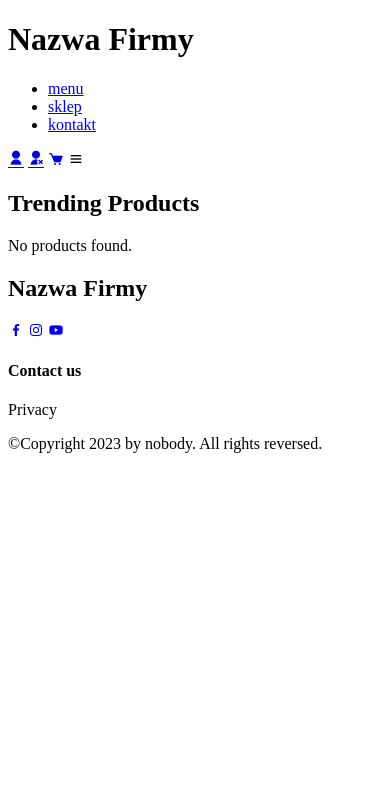
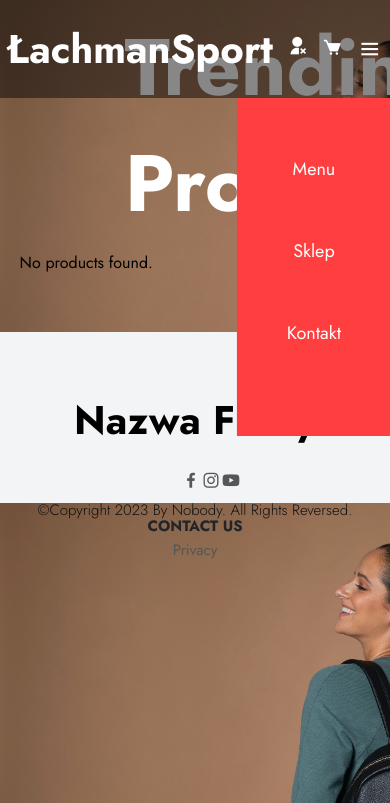
Before and after one commit to blackglasses4/Sklep-Internetowy, a PHP site: page /sklep.php in a window 390 px wide; the page is wider, and only the part inside the window is pictured. Shown: the top 803 px of that part. Run offline with PHP 8.4, Linux system fonts and the light colour scheme; a user stored in the database is signed in; data that the repository does not hold is empty.

Commit message:
zmiany w sklepie, css sklep.php, shop now

```diff
--- a/admin/include/styles.crud2.css
+++ b/admin/include/styles.crud.css
@@ -1,7 +1,6 @@
 body {
-    background-color: rgb(166, 173, 185);
+    background-color: rgb(255, 255, 255);
 }
-
 
 h1 {
     align-items: center;
@@ -20,6 +19,6 @@ h1 {
     align-items: center;
     justify-content: space-between;
     align-items: center;
-    margin-left: 5%;
+    margin-left: 4%;
     margin-right: 88%;
 }
--- a/admin/include/users.crud.php
+++ b/admin/include/users.crud.php
@@ -10,7 +10,7 @@ session_start();
     <meta name="viewport" content="width=device-width, initial-scale=1.0">
     <title>Document</title>
     <link rel="stylesheet" href="https://cdn.jsdelivr.net/npm/bootstrap@4.0.0/dist/css/bootstrap.min.css">
-    <link rel="stylesheet" href="styles.crud2.css">
+    <link rel="stylesheet" href="styles.crud.css">
 </head>
 
 <body>
--- a/index.php
+++ b/index.php
@@ -27,11 +27,11 @@ session_start();
 
 <body>
   <header>
-    <h1 class="company-name">Nazwa Firmy</h1>
+    <h1 class="company-name">ŁachmanSport</h1>
 
     <ul class="menu">
       <li><a href="./index.php" class="active">menu</a></li>
-      <li><a href="#sklep">sklep</a></li>
+      <li><a href="./sklep.php">sklep</a></li>
       <li><a href="#kontakt">kontakt</a></li>
     </ul>
 
@@ -60,7 +60,7 @@ session_start();
         <h1>New Summer <br> Collection </h1>
         <p>There's Nothing like Trend</p>
 
-        <a href="./login.php" class="main-shop">Shop Now <i class='bx bx-right-arrow-alt'></i></a>
+        <a href="./sklep.php" class="main-shop">Shop Now <i class='bx bx-right-arrow-alt'></i></a>
       </div>
 
       <div class="down-arrow">
--- a/sklep.php
+++ b/sklep.php
@@ -8,7 +8,7 @@ session_start();
   <meta charset="UTF-8">
   <meta name="viewport" content="width=device-width, initial-scale=1.0">
   <title>Trending Products</title>
-  <link rel="stylesheet" href="styles-menu2.css">
+  <link rel="stylesheet" href="styles-sklep.css">
   <link rel="preconnect" href="https://fonts.googleapis.com">
   <link rel="preconnect" href="https://fonts.gstatic.com" crossorigin>
   <link
@@ -24,7 +24,7 @@ session_start();
 
 <body>
   <header>
-    <h1 class="company-name">Nazwa Firmy</h1>
+    <h1 class="company-name">ŁachmanSport</h1>
 
     <ul class="menu">
       <li><a href="./index.php" class="active">menu</a></li>
@@ -33,7 +33,6 @@ session_start();
     </ul>
 
     <div class="login-icon">
-      <a href="./login.php"><i class="ri-user-fill"></i></a>
       <a href="./logout.php?logout=<?php echo $_SESSION["username"]; ?>" onclick="return confirm('Jesteś pewien, że chcesz się wylogować?');" class="delete-btn"><i class="ri-user-unfollow-fill"></i></a>
       <a href="#"><i class='bx bxs-cart'></i></a>
 
--- /dev/null
+++ b/styles-sklep.css
@@ -0,0 +1,393 @@
+* {
+    margin: 0;
+    padding: 0;
+    box-sizing: border-box;
+    scroll-behavior: smooth;
+    font-family: 'Jost', sans-serif;
+    list-style: none;
+    text-decoration: none;
+}
+
+body {
+    background-image: url(./picture/ubrania/12.jpg);
+    background-size: cover;
+}
+
+.trending-section h2{
+    color: white;
+    font-size: 80px;
+    display: flex;
+    display: flex;
+    justify-content: space-between;
+    margin-bottom: 10px;
+    margin-top: -50px;
+    margin-left: 30%;
+
+}
+
+.error p{
+    background: #8f0b0b;
+    color: #17cc2f;
+    padding: 20px;
+    width: 100%;
+    border-radius: 5px;
+    margin: 20px auto;
+}
+
+header {
+    position: absolute;
+    width: 100%;
+    top: 0;
+    z-index: 100;
+    display: flex;
+    align-items: center;
+    justify-content: space-between;
+    padding: 20px 5%;
+    transition: top 0.3s;
+    background: rgba(0, 0, 0, 0.47);
+}
+
+.main {
+    z-index: 99;
+}
+
+.company-name {
+    height: auto;
+    font-size: 60px;
+    position: relative;
+    left: 0;
+    color: white;
+}
+
+.menu {
+    display: flex;
+    position: absolute;
+    left: 50%;
+    transform: translateX(-50%);
+}
+
+.menu a {
+    color: white;
+    font-size: 18px;
+    text-transform: capitalize;
+    padding: 10px 20px;
+    font-weight: 400;
+    transition: all .42s ease;
+}
+
+.menu a:hover{
+    color: rgb(255, 94, 0);
+}
+
+.login-icon {
+    display: flex;
+    align-items: center;
+}
+
+.login-icon i {
+    margin-right: 50px;
+    color: white;
+    font-size: 20px;
+    font-weight: 400;
+    transition: all .42s ease;
+    align-items: center;
+}
+
+.login-icon i:hover{
+    color: rgb(255, 94, 0);
+    transform: scale(1.1);
+}
+
+#menu-icon {
+    font-size: 25px;
+    color: white;
+    z-index: 101;
+    cursor: pointer;
+}
+
+section {
+    padding: 15% 5%;
+}
+.down-arrow{
+    position: absolute;
+    top: 85%;
+    right: 11%;
+}
+
+.down i{
+    font-size: 30px;
+    color: aliceblue;
+    border: 2px solid white;
+    border-radius: 50px;
+    padding: 12px 12px;
+}
+
+.down i:hover{
+    background-color: white;
+    color: black;
+    transition: all .42s ease;
+}
+
+.center-text h2 {
+    color: #e76a6a;
+    font-size: 28px;
+    text-transform: capitalize;
+    text-align: center;
+    margin-bottom: 50px;
+}
+
+.center-text span {
+    color: rgb(77, 7, 7);
+}
+
+.products {
+    display: grid;
+    grid-template-columns: repeat(auto-fit, minmax(260px, auto));
+    gap: 2rem;
+}
+
+.row {
+    position: relative;
+    transition: all .40s;
+}
+
+.row img {
+    width: 100%;
+    height: auto;
+    transition: all .40s;
+}
+
+.row img:hover {
+    transform: scale(0.9);
+}
+
+.product-text{
+    position: absolute;
+    top: 13px;
+    left: 13px;
+    color: #fff;
+    font-size: 12px;
+    font-weight: 500;
+    text-transform: uppercase;
+    background-color: rgb(255, 63, 63);
+    padding: 3px 10px;
+    border-radius: 2px;
+}
+
+heart-icon {
+    position: absolute;
+    right: 0;
+    font-size: 20px;
+}
+
+.heart-icon:hover{
+    color: rgb(255, 63, 63);
+}
+
+.ratting i{
+    color: #ff8c00;
+    font-size: 18px;
+}
+
+.price h4{
+    color: #111;
+    font-size: 16px;
+    text-transform: capitalize;
+    font-weight: 400;
+}
+
+.price p{
+    color: #151515;
+    font-size: 16px;
+    font-weight: 600;
+}
+
+.contact{
+    background-color: #f3f4f6;
+    width: 100%;
+    height: 50px;
+}
+
+.contact-info {
+    display: grid;
+    grid-template-columns: repeat(auto-fit, minmax(40px, auto));
+    gap: 3rem;
+}
+
+.first-info h1{
+    width: 100%;
+    font-size: 50px;
+    text-align: center;
+}
+
+.contact-info h4{
+    color: #212529;
+    font-size: 20px;
+    text-transform: uppercase;
+    margin-bottom: 10px;
+    text-align: center;
+}
+
+.contact-info p{
+    color: #565656;
+    font-size: 18px;
+    font-weight: 400;
+    text-transform: capitalize;
+    margin-bottom: 10px;
+    cursor: pointer;
+    transition: all .42s;
+    text-align: center;
+}
+
+.contact-info p:hover{
+    color: rgb(255, 63, 63);
+}
+
+.social-icon{
+    align-items: center;
+    display: flex;
+    justify-content: space-between;
+    padding: 20px 46%;
+}
+
+.social-icon i{
+    color: #565656;
+    font-size: 20px;
+    transition: all .42s;
+    width: 100%;
+}
+
+.social-icon i:hover{
+    transform: scale(1.3);
+}
+
+.end-text {
+    background-color: #f3f4f6;
+    text-align: center;
+    padding: 10px;
+}
+
+.end-text p{
+    color: #111;
+    text-transform: capitalize;
+    font-weight: 300;
+    position: relative;
+    bottom: -30px;
+}
+
+@media(max-width:1200px){
+    header{
+        padding: 20px 2%;
+        transform: .4s;
+    }
+}
+
+@media(max-width:1100px){
+    .menu {
+        position: absolute;
+        top: 100%;
+        left: 80.5%;
+        height: 40vh;
+        background:rgb(255, 63, 63);
+        display: flex;
+        flex-direction: column;
+        align-items: center;
+        padding: 30px;
+        transition: all .42s;
+    }
+
+    .menu a{
+        display: block;
+        margin: 18px 0;
+    }
+
+    .menu.open {
+        right: 0;
+    }
+
+    .login-icon i{
+        margin-right: 15px;
+
+    }
+    .first-info h1{
+        font-size: 40px;
+        margin-bottom: 1px;
+
+    }
+    .contact-info h4{
+        font-size: 15px;
+        margin-bottom: 2px;
+    }
+    .end-text p{
+        font-size: 15px;
+        margin-top: 10px;
+        margin-bottom: 2px;
+    }
+    .contact-info p{
+        font-size: 15px;
+        margin-bottom: 2px;
+    }
+}
+
+@media(max-width:750px){
+    .main-text h1{
+        font-size: 50px;
+        transition: .4s;
+    }
+    .main-text h5{
+        font-size: 20px;
+        transition: .4s;
+    }
+    .main-text p{
+        font-size: 17px;
+        transition: .4s;
+    }
+    .main-shop {
+        padding: 5px 10px;
+        transition: .4s;
+        font-size: 17px;
+    }
+    .company-name{
+        font-size: 40px;
+    }
+}
+
+button {
+    padding: 10px 15px;
+    border: unset;
+    border-radius: 15px;
+    color: #212121;
+    z-index: 1;
+    background: #ff8e61;
+    position: relative;
+    font-weight: 1000;
+    font-size: 17px;
+    -webkit-box-shadow: 4px 8px 19px -3px rgba(0,0,0,0.27);
+    box-shadow: 10px 7px 9px -3px rgba(0,0,0,0.27);
+    transition: all 250ms;
+    overflow: hidden;
+    margin-top: 10px;
+   }
+
+   button::before {
+    content: "";
+    position: absolute;
+    top: 0;
+    left: 0;
+    height: 100%;
+    width: 0;
+    border-radius: 15px;
+    background-color: rgb(65, 123, 150);
+    z-index: -1;
+    -webkit-box-shadow: 4px 8px 30px -3px rgba(0,0,0,0.27);
+    box-shadow: 4px 10px 19px -3px rgba(0,0,0,0.27);
+    transition: all 250ms
+   }
+
+   button:hover {
+    color: #e8e8e8;
+   }
+
+   button:hover::before {
+    width: 100%;
+   }
```
